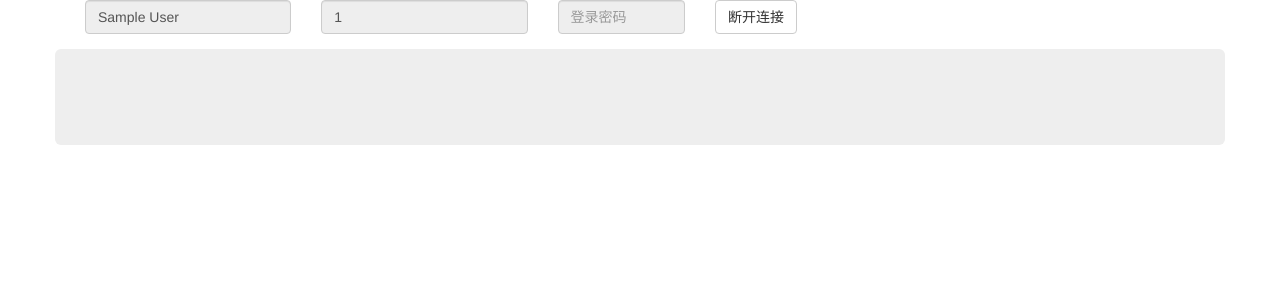
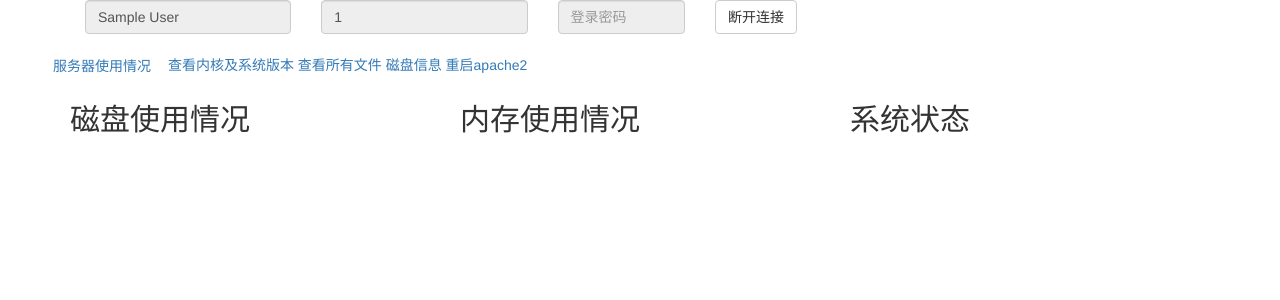
Before and after one commit to ruitian/ssh_server, a Flask app: page / in a window 1280 px wide. Shown: the top 300 px of the page. Run offline with Flask 2, Linux system fonts and the light colour scheme; the visitor is signed in with stand-in values (Sample User, id 1); some libraries are stand-ins or nearby versions.

Commit message:
add deviceInfo and diskInfo

```diff
--- a/templates/base.html
+++ b/templates/base.html
@@ -4,6 +4,9 @@
       <meta charset="UTF-8">
           <title>{% block title %}{% endblock %}</title>
           <link rel="stylesheet" href="{{url_for('static', filename='css/bootstrap.min.css')}}">
+          <script src="{{ url_for('static', filename='js/Chart.js') }}"></script>
+          <script src="{{ url_for('static', filename='js/jquery-2.1.3.min.js') }}"></script>
+          <script src="{{ url_for('static', filename='js/bootstrap.min.js') }}"></script>
           {% block link %}
           {% endblock %}
     </head>
@@ -27,8 +30,6 @@
         {% block page_content %}
         {% endblock %}
     </div>
-<script src="{{ url_for('static', filename='js/jquery-2.1.3.min.js') }}"></script>
-<script src="{{ url_for('static', filename='js/bootstrap.min.js') }}"></script>
 {% block script %}{% endblock %}
 </body>
 </html>
--- a/templates/index.html
+++ b/templates/index.html
@@ -39,11 +39,48 @@
     </div>
 </div>
 <div class="row">
-    <div class="jumbotron">
-        {% if session|length != 0 %}
-        <div class="row">
-            <a href="" class="link"></a>
-        </div>
+    {% if session|length != 0 %}
+    <div class="row">
+        <a href="{{url_for('get_server_info')}}" class="btn">服务器使用情况</a>
+        <a href="{{url_for('send_cmd', command='uname -a')}}" class="link">查看内核及系统版本</a>
+        <a href="{{url_for('send_cmd', command='ls -a')}}" class="link">查看所有文件</a>
+        <a href="{{url_for('send_cmd', command='df -h')}}" class="link">磁盘信息</a>
+        <a href="{{url_for('send_cmd', command='sudo service apache2 status')}}" class="link">重启apache2</a>
+    </div>
+    {% endif %}
+    {% if results %}
+        {% for result in results %}
+            {{ result }}<br>
+        {% endfor %}
+    {% endif %}
+
+</div>
+<div class="row">
+    <div class="col-md-4">
+    <h2>磁盘使用情况</h2>
+    {% if diskInfo %}
+        {% for infos in diskInfo %}
+        <strong>{{ infos[0] }}</strong>
+            <div class="progress">
+                <div class="progress-bar progress-bar-striped active" role="progressbar" aria-valuenow="40" aria-valuemin="0" aria-valuemax="100" style="width: {{ infos[4]}}">
+                    {{ infos[4] }}
+                </div>
+            </div>
+        {% endfor %}
+    {% endif %}
+    </div>
+    <div class="col-md-4">
+        <h2>内存使用情况</h2>
+    </div>
+    <div class="col-md-4">
+        <h2>系统状态</h2>
+        {% if deviceInfo %}
+            <p>当前时间:<b>{{ deviceInfo[0]}}</b></p>
+            <p>系统运行时间:<b>{{ deviceInfo[2]}}  {{ deviceInfo[3] }}  {{ deviceInfo[4]}}</b></p>
+            <p>当前在线用户:<b>{{ deviceInfo[5]}}</b></p>
+            <p>最近1分钟系统负载:<b>{{ deviceInfo[9]}}</b></p>
+            <p>最近5分钟系统负载:<b>{{ deviceInfo[10]}}</b></p>
+            <p>最近15分钟系统负载:<b>{{ deviceInfo[11]}}</b></p>
         {% endif %}
     </div>
 </div>
--- a/views.py
+++ b/views.py
@@ -25,7 +25,7 @@
     if flag == 0:
         flash(u'连接失败，请检查您的输入', 'danger')
         return redirect(url_for('deactive'))
-    elif flag == -2 or flag == -1:
+    elif flag == 3 or flag == 4:
         flash(u'连接超时，请尝试重新连接', 'danger')
         return redirect(url_for('deactive'))
     else:
@@ -43,8 +43,46 @@
 
 @app.route('/<command>')
 def send_cmd(command):
-    pass
+    results = send_and_get(command)
+    return render_template('index.html', results=results)
 
 
 def send_and_get(command):
-    pass
+    con = Connect()
+    result = con.use_command(
+                session['name'], session['host'], session['passwd'], command)
+    return result
+
+
+@app.route('/server_info')
+def get_server_info():
+    new_disk_info = []
+    new_device_info = []
+    disk_infos = []
+    device_infos = []
+
+    con = Connect()
+    serverInfo = con.server_info(
+        session['name'], session['host'], session['passwd'])
+
+    # ram info
+
+    # disk info
+    disk_info = serverInfo['disk_info']
+    for i in range(2, len(disk_info)-1):
+        new_disk_info.append(disk_info[i])
+
+    for s in new_disk_info:
+        one_info = s.strip('\n\r').split()
+        disk_infos.append(one_info)
+
+    # device_info
+    device_info = serverInfo['device_info']
+    for i in range(1, len(device_info)-1):
+        new_device_info.append(device_info[i])
+    for s in new_device_info:
+        device_infos = s.strip('\r\n').split()
+
+    return render_template(
+        'index.html',
+        diskInfo=disk_infos, deviceInfo=device_infos)
```
Also changed, not shown: ssh.py (+11 -1 lines).
